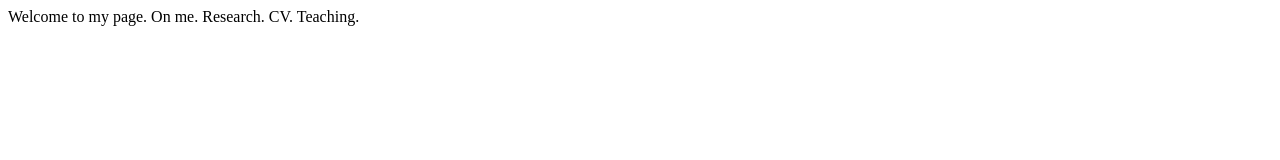
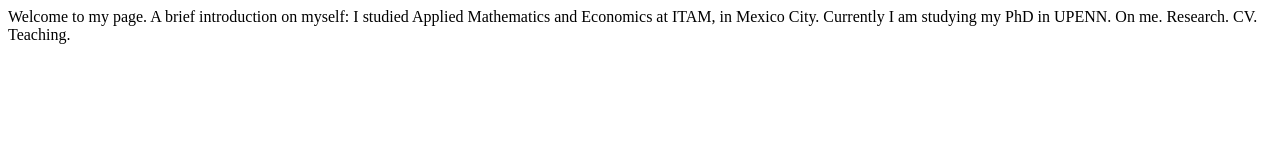
Before and after one commit to moralesmendozar/projectWeb01test, a plain HTML site: page index.html in a window 1280 px wide. Drawn offline with Linux system fonts and the light colour scheme.

Commit message:
Second time commiting, feels good to understand a bit bettero

```diff
--- a/index.html
+++ b/index.html
@@ -2,6 +2,9 @@
 <Header><title>RAMM's Webpage</title></header>
 <body>
 Welcome to my page.
+A brief introduction on myself: I studied Applied Mathematics and Economics at ITAM, in Mexico City.
+Currently I am studying my PhD in UPENN.
+
 
 On me.
 Research.
```
